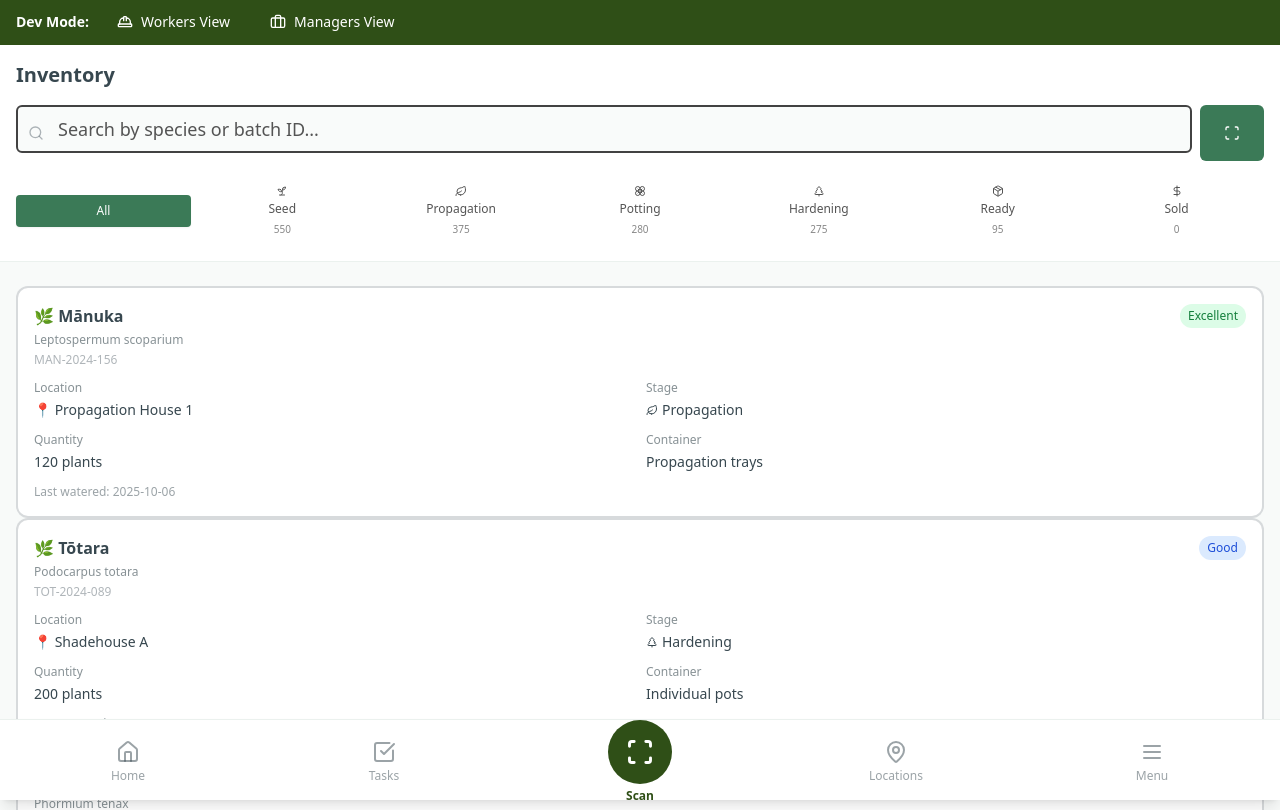
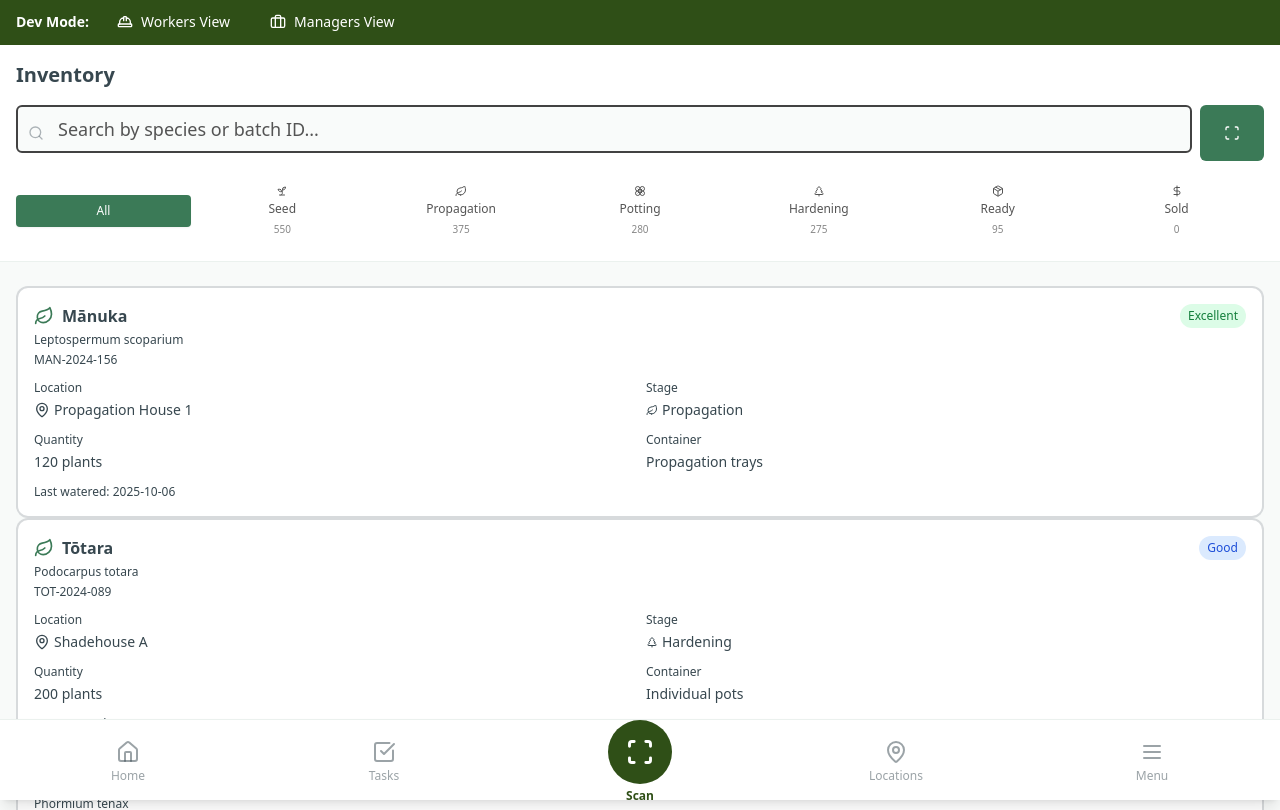
Before and after one commit to jamie-doai/flourish-demo-nov-25, a React (Vite) app: page /workers/inventory in a window 1280 px wide. Shown: the top 810 px of the page. Built offline with nearby package versions, Linux system fonts and the light colour scheme; the HTML template or start-up script is replaced by a standard one.

Commit message:
Refactor worker page layout

```diff
--- a/src/components/WorkerPageHeader.tsx
+++ b/src/components/WorkerPageHeader.tsx
@@ -11,7 +11,7 @@ interface WorkerPageHeaderProps {
 
 export function WorkerPageHeader({ title, backTo, actions }: WorkerPageHeaderProps) {
   return (
-    <header className="bg-white border-b border-[#3B7A57]/10 sticky top-0 z-40">
+    <header className="bg-white border-b border-[#3B7A57]/10">
       <div className="container mx-auto px-4 py-4">
         <div className="flex items-center justify-between gap-3">
           <div className="flex items-center gap-3">
--- a/src/pages/workers/Inventory.tsx
+++ b/src/pages/workers/Inventory.tsx
@@ -6,11 +6,11 @@ import { Button } from "@/components/ui/button";
 import { Tabs, TabsContent, TabsList, TabsTrigger } from "@/components/ui/tabs";
 import { WorkerNav } from "@/components/WorkerNav";
 import { DevBar } from "@/components/DevBar";
-import { Search, Scan, Sprout, Leaf, FlowerIcon, TreePine, Package, DollarSign } from "lucide-react";
+import { Search, Scan, Sprout, Leaf as LeafIcon, FlowerIcon, TreePine, Package, DollarSign, MapPin } from "lucide-react";
 
 const stages = [
   { id: "seed", name: "Seed", icon: Sprout, color: "bg-amber-100 text-amber-700" },
-  { id: "propagation", name: "Propagation", icon: Leaf, color: "bg-green-100 text-green-700" },
+  { id: "propagation", name: "Propagation", icon: LeafIcon, color: "bg-green-100 text-green-700" },
   { id: "potting", name: "Potting", icon: FlowerIcon, color: "bg-blue-100 text-blue-700" },
   { id: "hardening", name: "Hardening", icon: TreePine, color: "bg-purple-100 text-purple-700" },
   { id: "ready", name: "Ready", icon: Package, color: "bg-teal-100 text-teal-700" },
@@ -64,7 +64,7 @@ export default function WorkerInventory() {
   return (
     <div className="min-h-screen bg-[#F8FAF9] pb-20">
       <DevBar />
-      <header className="bg-white border-b border-[#3B7A57]/10 sticky top-0 z-40">
+      <header className="bg-white border-b border-[#3B7A57]/10">
         <div className="container mx-auto px-4 py-4">
           <h1 className="text-xl font-semibold text-[#37474F] mb-4">Inventory</h1>
 
@@ -139,22 +139,23 @@ export default function WorkerInventory() {
         )}
 
         {/* Batches List */}
-        <div className="space-y-3">
+        <div className="space-y-4">
           {filteredBatches.map((batch) => (
             <Link key={batch.id} to={`/workers/batch/${batch.id}`}>
               <Card className={`p-4 bg-white border-2 shadow-sm hover:shadow-md transition-all ${batch.urgent ? 'border-orange-500' : 'border-[#37474F]/20 hover:border-[#37474F]/30'}`}>
                 <div className="flex items-start justify-between mb-3">
                   <div className="flex-1">
                     <div className="flex items-center gap-2 mb-1">
-                      <h3 className="text-base font-semibold text-[#37474F]">🌿 {batch.species}</h3>
+                      <LeafIcon className="w-5 h-5 text-[#3B7A57]" />
+                      <h3 className="text-base font-semibold text-[#37474F]">{batch.species}</h3>
                       {batch.urgent && (
                         <span className="px-2 py-0.5 bg-orange-100 text-orange-700 text-xs rounded-full font-medium">
                           Urgent
                         </span>
                       )}
                     </div>
-                    <p className="text-xs text-[#37474F]/60 mb-1">{batch.scientificName}</p>
-                    <p className="text-xs text-[#37474F]/40">{batch.id}</p>
+                    <p className="text-xs text-[#37474F] mb-1">{batch.scientificName}</p>
+                    <p className="text-xs text-[#37474F]">{batch.id}</p>
                   </div>
                   <span className={`px-2 py-1 text-xs rounded-full font-medium ${getHealthColor(batch.health)}`}>
                     {batch.health}
@@ -163,11 +164,14 @@ export default function WorkerInventory() {
 
                 <div className="grid grid-cols-2 gap-3 text-sm mb-3">
                   <div>
-                    <p className="text-[#37474F]/60 text-xs mb-1">Location</p>
-                    <p className="text-[#37474F] font-medium text-sm">📍 {batch.location}</p>
+                    <p className="text-[#37474F] text-xs mb-1">Location</p>
+                    <div className="flex items-center gap-1">
+                      <MapPin className="w-4 h-4 text-[#37474F]" />
+                      <p className="text-[#37474F] font-medium text-sm">{batch.location}</p>
+                    </div>
                   </div>
                   <div>
-                    <p className="text-[#37474F]/60 text-xs mb-1">Stage</p>
+                    <p className="text-[#37474F] text-xs mb-1">Stage</p>
                     <div className="flex items-center gap-1">
                       {(() => {
                         const stage = stages.find(s => s.id === batch.stage);
@@ -182,16 +186,16 @@ export default function WorkerInventory() {
                     </div>
                   </div>
                   <div>
-                    <p className="text-[#37474F]/60 text-xs mb-1">Quantity</p>
+                    <p className="text-[#37474F] text-xs mb-1">Quantity</p>
                     <p className="text-[#37474F] font-medium text-sm">{batch.quantity} plants</p>
                   </div>
                   <div>
-                    <p className="text-[#37474F]/60 text-xs mb-1">Container</p>
+                    <p className="text-[#37474F] text-xs mb-1">Container</p>
                     <p className="text-[#37474F] font-medium text-sm">{batch.container}</p>
                   </div>
                 </div>
 
-                <div className="text-xs text-[#37474F]/50">
+                <div className="text-xs text-[#37474F]">
                   Last watered: {batch.lastWatered}
                 </div>
               </Card>
@@ -201,7 +205,7 @@ export default function WorkerInventory() {
 
         {filteredBatches.length === 0 && (
           <div className="text-center py-20">
-            <p className="text-[#37474F]/60">No batches found</p>
+            <p className="text-base text-[#37474F]">No batches found</p>
           </div>
         )}
       </main>
--- a/src/pages/workers/Locations.tsx
+++ b/src/pages/workers/Locations.tsx
@@ -4,6 +4,7 @@ import { Progress } from "@/components/ui/progress";
 import { WorkerNav } from "@/components/WorkerNav";
 import { DevBar } from "@/components/DevBar";
 import { WorkerPageHeader } from "@/components/WorkerPageHeader";
+import { MapPin, Thermometer } from "lucide-react";
 
 const mockLocations = [
   { id: "prop-house-1", name: "Propagation House 1", batches: 4, capacity: 6, percentage: 67, type: "Climate Controlled", temperature: "18°C" },
@@ -33,11 +34,17 @@ export default function WorkerLocations() {
               <Card className="p-4 bg-white border-2 border-[#37474F]/20 shadow-sm hover:shadow-md hover:border-[#37474F]/30 transition-all">
                 <div className="flex items-start justify-between mb-3">
                   <div className="flex-1">
-                    <h3 className="text-xl font-semibold text-[#37474F] mb-1">📍 {location.name}</h3>
-                    <p className="text-base text-[#37474F]/60 mb-2">{location.type}</p>
-                    <div className="flex items-center gap-3 text-base text-[#37474F]/70">
+                    <div className="flex items-center gap-2 mb-1">
+                      <MapPin className="w-5 h-5 text-[#3B7A57]" />
+                      <h3 className="text-xl font-semibold text-[#37474F]">{location.name}</h3>
+                    </div>
+                    <p className="text-base text-[#37474F] mb-2">{location.type}</p>
+                    <div className="flex items-center gap-3 text-base text-[#37474F]">
                       <span>{location.batches} of {location.capacity} batches</span>
-                      <span>🌡️ {location.temperature}</span>
+                      <div className="flex items-center gap-1">
+                        <Thermometer className="w-4 h-4" />
+                        <span>{location.temperature}</span>
+                      </div>
                     </div>
                   </div>
                   <span className={`text-base font-semibold ${getCapacityColor(location.percentage)}`}>
@@ -47,7 +54,7 @@ export default function WorkerLocations() {
 
                 <div className="space-y-2">
                   <Progress value={location.percentage} className="h-2" />
-                  <p className="text-base text-[#37474F]/50">
+                  <p className="text-base text-[#37474F]">
                     {location.percentage >= 80 ? "Near capacity" : location.percentage >= 60 ? "Moderate use" : "Available space"}
                   </p>
                 </div>
--- a/src/pages/workers/Tasks.tsx
+++ b/src/pages/workers/Tasks.tsx
@@ -5,6 +5,7 @@ import { Button } from "@/components/ui/button";
 import { WorkerNav } from "@/components/WorkerNav";
 import { DevBar } from "@/components/DevBar";
 import { WorkerPageHeader } from "@/components/WorkerPageHeader";
+import { Leaf, MapPin, Clock, Package } from "lucide-react";
 
 const mockTasks = [
   { id: "1", species: "Mānuka", action: "Water Bay 01 batches", location: "Bay 01", due: "8:00 AM", status: "overdue", batch: "BATCH_MAN_WAI_01" },
@@ -60,14 +61,15 @@ export default function WorkerTasks() {
       />
 
       <main className="container mx-auto px-4 py-6">
-        <div className="space-y-3">
+        <div className="space-y-4">
           {filteredTasks.map((task) => (
             <Link key={task.id} to={`/workers/tasks/${task.id}`}>
               <Card className="p-4 bg-white border-2 border-[#37474F]/20 shadow-sm hover:shadow-md hover:border-[#37474F]/30 transition-all">
                 <div className="flex items-start justify-between mb-2">
                   <div className="flex-1">
                     <div className="flex items-center gap-2 mb-1">
-                      <span className="text-xl font-semibold text-[#37474F]">🌿 {task.species}</span>
+                      <Leaf className="w-5 h-5 text-[#3B7A57]" />
+                      <span className="text-xl font-semibold text-[#37474F]">{task.species}</span>
                       <span className={`px-2 py-0.5 text-base rounded-full font-medium ${
                         task.status === "overdue"
                           ? "bg-orange-100 text-orange-700"
@@ -79,11 +81,20 @@ export default function WorkerTasks() {
                       </span>
                     </div>
                     <p className="text-base text-[#37474F] mb-2 font-medium">{task.action}</p>
-                    <div className="flex items-center gap-3 text-base text-[#37474F]/60">
-                      <span>📍 {task.location}</span>
-                      <span>🕒 {task.due}</span>
+                    <div className="flex items-center gap-3 text-base text-[#37474F]">
+                      <div className="flex items-center gap-1">
+                        <MapPin className="w-4 h-4" />
+                        <span>{task.location}</span>
+                      </div>
+                      <div className="flex items-center gap-1">
+                        <Clock className="w-4 h-4" />
+                        <span>{task.due}</span>
+                      </div>
                     </div>
-                    <p className="text-base text-[#37474F]/40 mt-1">{task.batch}</p>
+                    <div className="flex items-center gap-1 text-base text-[#37474F] mt-1">
+                      <Package className="w-4 h-4" />
+                      <p>{task.batch}</p>
+                    </div>
                   </div>
                 </div>
               </Card>
```
